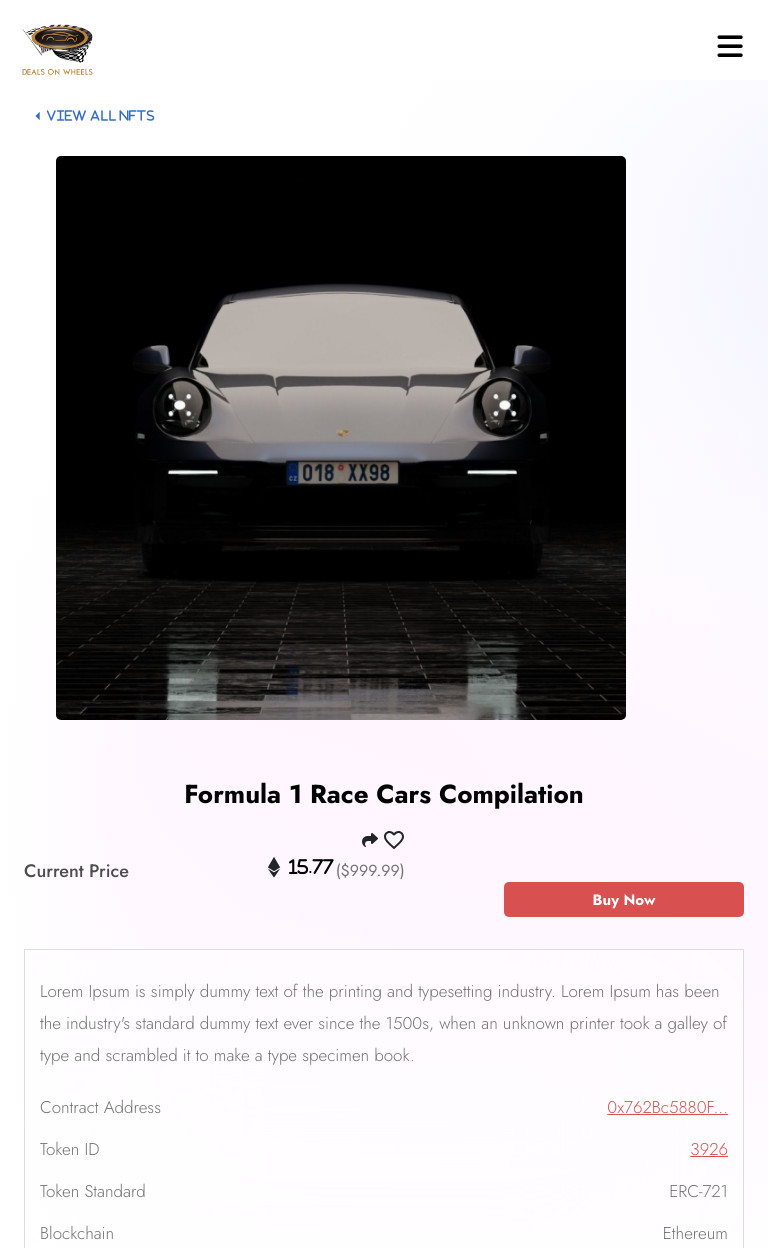
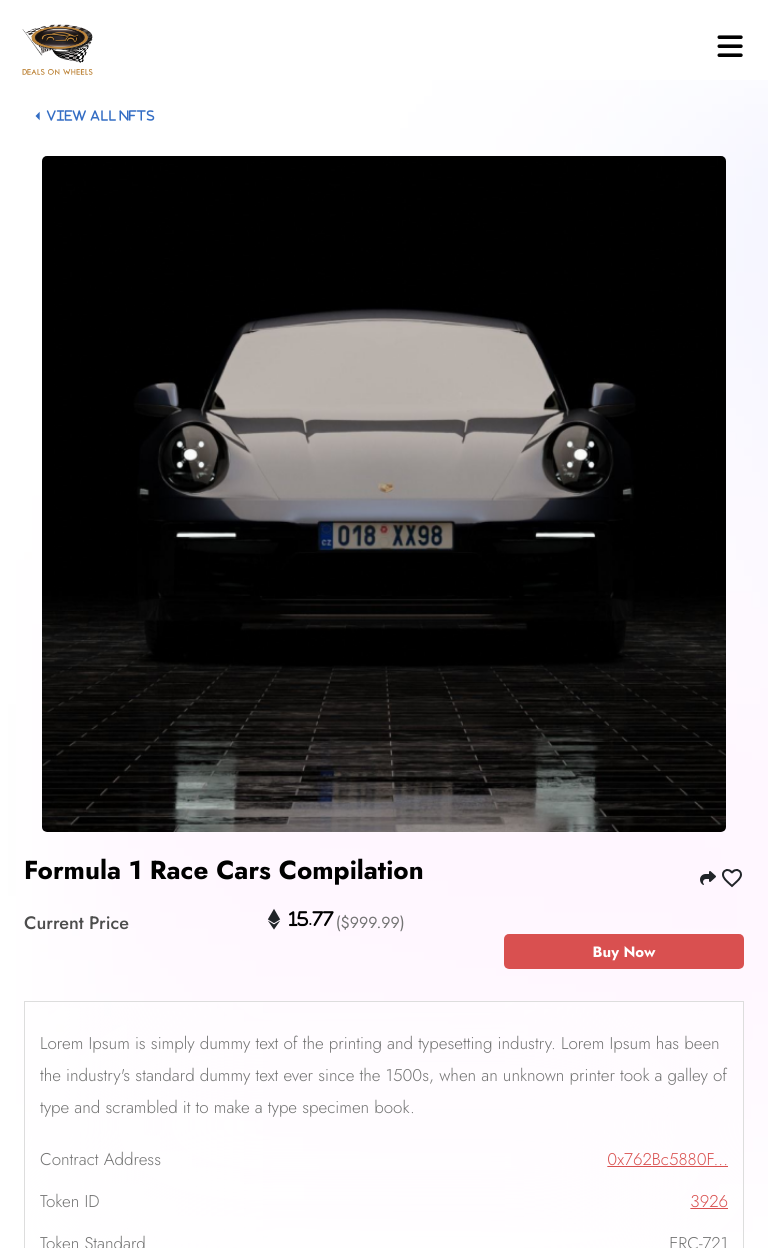
Before and after one commit to elitesuper/deals-on-wheels-master, a React (Create React App) app: page /nft/1 in a window 768 px wide. Shown: the top 1248 px of the page. Built offline with nearby package versions, Linux system fonts and the light colour scheme.

Commit message:
nft detail page complete!

```diff
--- a/src/components/NftDetailsBanner/NftDetailsBanner.css
+++ b/src/components/NftDetailsBanner/NftDetailsBanner.css
@@ -226,10 +226,6 @@ margin-top: 2rem;
     color: #336DC4 !important;
     }
 
-    .nft-bnner-text{
-        flex-direction: column;
-    }
-
     .nft-det-bnner-btn{
         width: 100%;
     height: 35px;
@@ -295,6 +291,10 @@ margin-top: 2rem;
 }
 .nft-det-img-container{
     margin-bottom: 20px;
+    display: flex;
+}
+.nft-det-img-container img{
+    margin: auto;
 }
 .price_eth h6 {
     font-family: 'Font Awesome 6 Brands';
@@ -324,10 +324,11 @@ color: #000000;
 
 @media screen and (max-width:900px) and (min-width:580px){
     .nft-det-img-container{
-        width: 600px;
-        height: 600px;
-        transform: translateX(2rem);
         margin-bottom: 20px;
+        display: flex;
+    }
+    .nft-det-img-container img{
+        margin: auto;
     }
 
     .h6_nft-det{
```
